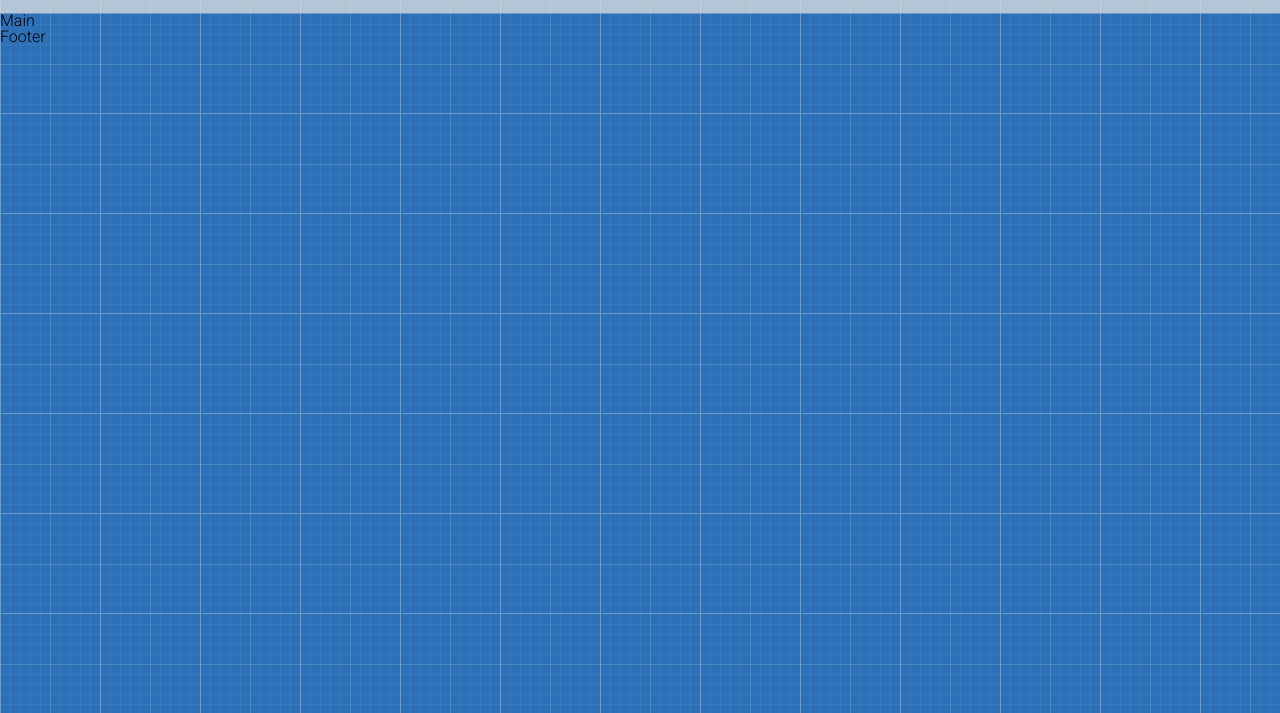
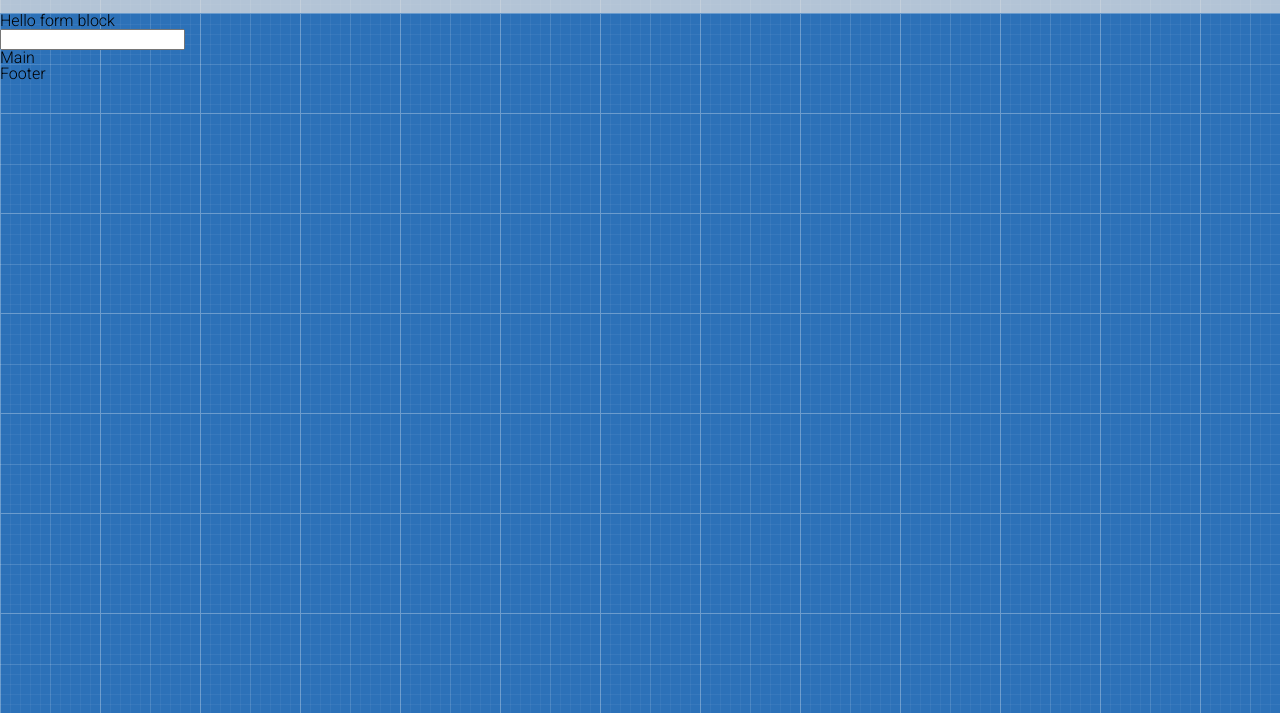
Before and after one commit to AleksM24/shop-page, a plain HTML site: page index.html in a window 1280 px wide. Shown: the part 87-800 px from the top of the page. Drawn offline with Linux system fonts and the light colour scheme.

Commit message:
add form

```diff
--- a/index.html
+++ b/index.html
@@ -37,7 +37,14 @@
             </div>
         </div>
     </header>
-    <main class="main">Main</main>
+    <main class="main">
+        <h1>Hello form block</h1>
+        <form action="">
+            <div>
+                <input type="text">
+            </div>
+        </form>
+    Main</main>
     <footer class="footer">Footer</Footer>
 
 </body>
```
